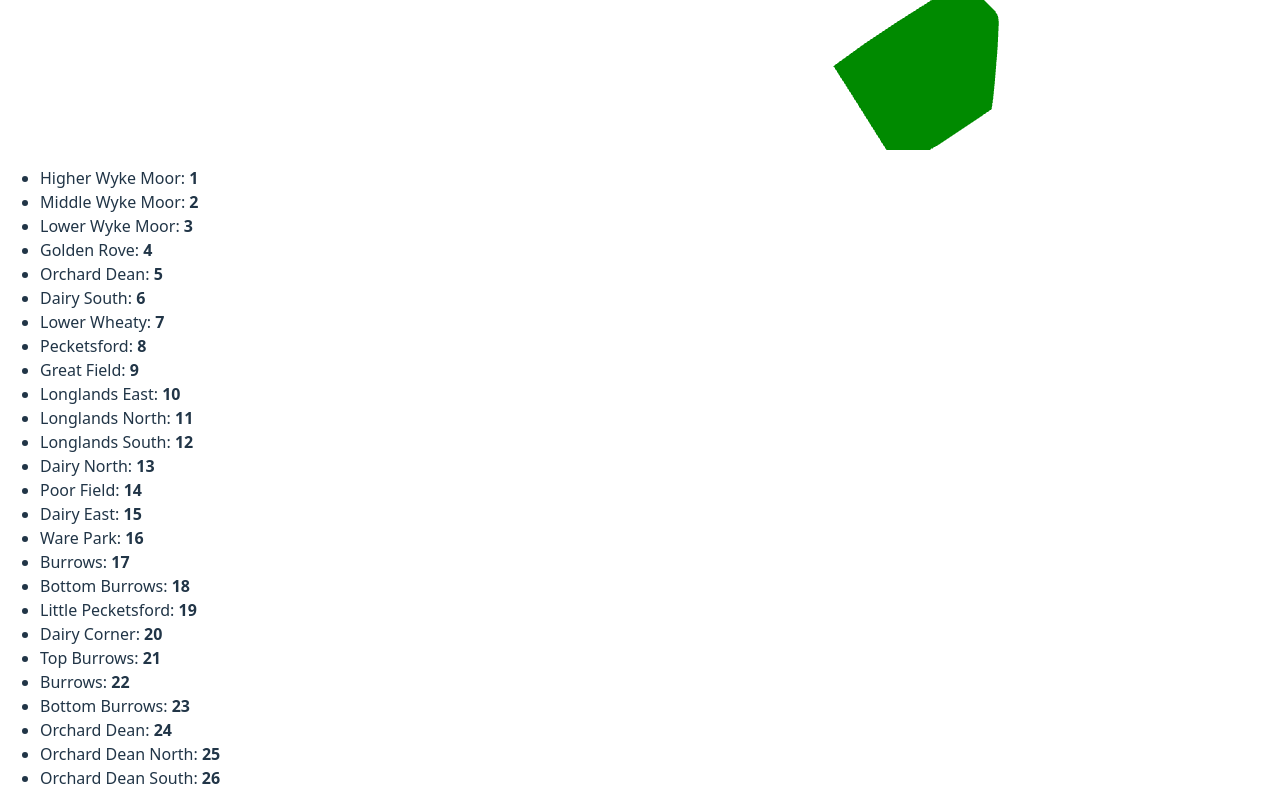
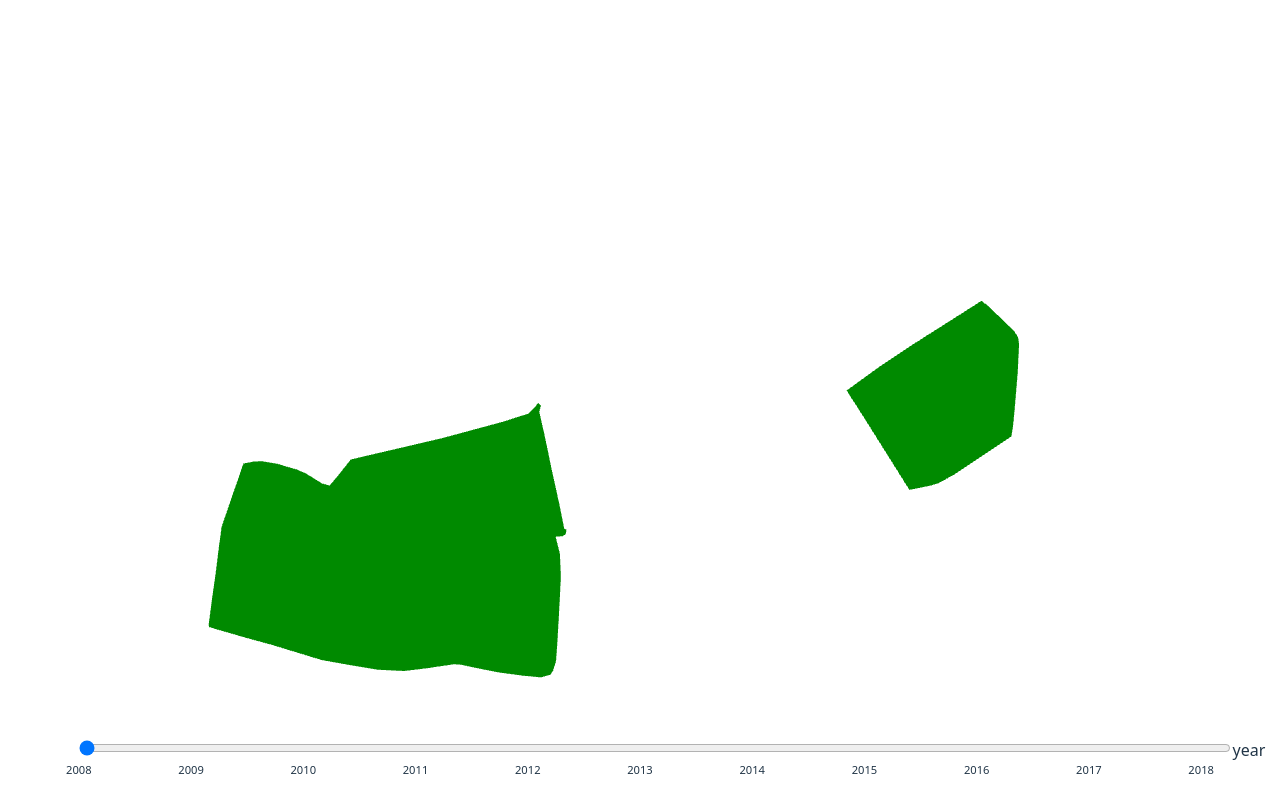
Before and after one commit to H0rseradish/north-wyke-project, a React (Vite) app: page / in a window 1280 px wide. Built offline with nearby package versions, Linux system fonts and the light colour scheme.

Commit message:
progress with fields and timeline

```diff
--- a/src/Experience.jsx
+++ b/src/Experience.jsx
@@ -1,11 +1,11 @@
-import Timeline from "./Timeline";
-import TextExplanation from "./TextExplanation";
-import Map3d from "./Map3d";
+import MakeField from "./MakeField";
+
 
 export default function Experience() {
     return (
         <>
-            <Timeline />
+            <MakeField field={ 6 } />
+            <MakeField field={ 4 } />
         </>
     )
 }
--- /dev/null
+++ b/src/MakeField.jsx
@@ -0,0 +1,54 @@
+
+import * as THREE from 'three';
+import { useGeojson } from './geojsonContext.js';
+
+
+//now -- try using props here... to make the selected field. But do I use index, or should I use the OBJECTID from the geojson - is that even doable? Try index first.
+
+export default function MakeField({ field }) {
+    // console.log(props)
+    // console.log(props.field)
+    console.log(field)
+
+    // because the coordinates are huuuuge:
+    const OFFSET_X = 265900;
+    const OFFSET_Z = 98200;
+
+    // the useContext hook in action!!!!:
+    const {geojsonData: fieldsData} = useGeojson();
+
+    // console.log(fieldsData);
+    // console.log(fieldsData[6].geometry.coordinates[0][0])
+
+    //should this code below below be in a function for any reason? or is that unnecessary complexity??
+
+    const fieldCoords = fieldsData[field].geometry.coordinates[0][0];
+
+    // console.log(fieldCoords);
+
+    const fieldShape = new THREE.Shape();
+
+    fieldCoords.forEach((coordinate, i) => {
+            // start point, as before in vanilla app:
+            if(i === 0) {
+                fieldShape.moveTo(coordinate[0] - OFFSET_X, coordinate[1] - OFFSET_Z);
+            } else {
+                // then draw the shape, (same as in vanilla app):
+                fieldShape.lineTo(coordinate[0] - OFFSET_X, coordinate[1] - OFFSET_Z);
+            }
+        })
+
+    // some random settings for now:
+    const extrudeSettings = {
+            steps: 3,
+            depth: 1,
+            bevelEnabled: true
+    }
+    // putting the scale on here is much better than messing with extreme values on the camera - which is what I was doing in the vanilla app:
+    return (
+            <mesh scale= { 0.01 }>
+                <extrudeGeometry args={ [ fieldShape,  extrudeSettings ] } />
+                <meshBasicMaterial color='green' />
+            </mesh>
+    )
+}
--- a/src/PetesApp.jsx
+++ b/src/PetesApp.jsx
@@ -83,7 +83,7 @@ export default function PetesApp() {
       <button onClick={handleClick}>2014</button>
       <button onClick={handleClick1}>2015</button>
       <button onClick={handleClick2}>2016</button>
-      {/* - set a fields property on Map that be the current STATE of fields:- based on which/whether button was clicked, with its setter function determinig the values*/}
+      {/* - set a fields property on Map that will be the current STATE of fields:- based on which/whether button was clicked, with its setter function determinig the values*/}
       <Map fields={fieldsState} />
     </div>
   );
--- a/src/Timeline.jsx
+++ b/src/Timeline.jsx
@@ -1,9 +1,50 @@
+import { useState } from "react";
+
+
 export default function Timeline() {
+
+    const [ currentYear, setCurrentYear ] = useState('2008')
+
+    //would need to fetch this from a json config?
+    const timelineValues = [2008, 2009, 2010, 2011, 2012, 2013, 2014, 2015, 2016, 2017, 2018, 2019, 2020, 2021, 2022, 2023, 2024, 2025];
+
+    //ohmigod this works: so now I need to pass current year to somewhere where something happens.
+    console.log(currentYear)
+
     return (
-        <div>
-            <input type="range" id="range" />
+        <form
+            style={ {
+            position: 'absolute',
+            bottom: 20,
+            width: '100%',
+            textAlign: 'center'
+            } }
+        >
+            <input
+                type="range"
+                id="range"
+                min="2008"
+                max="2018"
+                value={ currentYear }
+                onChange={(e) => setCurrentYear(e.target.value)}
+                // list={ timelineValues }
+
+            />
             <label htmlFor="range">year</label>
-        </div>
+            <datalist>
+            {/* need to loop through an array of values to make these from config file for reusability, */}
+                <option value='2008' label='2008'/>
+                <option value='2009' label='2009'/>
+                <option value='2010' label='2010'/>
+                <option value='2011' label='2011'/>
+                <option value='2012' label='2012'/>
+                <option value='2013' label='2013'/>
+                <option value='2014' label='2014'/>
+                <option value='2015' label='2015'/>
+                <option value='2016' label='2016'/>
+                <option value='2017' label='2017'/>
+                <option value='2018' label='2018'/>
+            </datalist>
+        </form>
     )
-
 }
--- a/src/index.jsx
+++ b/src/index.jsx
@@ -6,9 +6,9 @@ import { GeojsonProvider } from './geojsonProvider';
 
 
 import PetesApp from './PetesApp';
-
-import Fields from './Fields';
 import FieldsNames from './FieldsNames';
+import Experience from './Experience';
+import Timeline from './Timeline';
 
 
 const root = createRoot(document.querySelector('#root'));
@@ -18,12 +18,12 @@ root.render(
         <GeojsonProvider>
 
             <Canvas>
-                <Fields />
+                <Experience />
+            </Canvas>
 
-            </Canvas>
+            <Timeline />
             <FieldsNames />
             <PetesApp />
-
         </GeojsonProvider>
     </StrictMode>
 )
--- a/src/style.css
+++ b/src/style.css
@@ -18,6 +18,7 @@
     color: #213547;
     background-color: #ffffff;
   }
+}
 
 html,
 body,
@@ -26,9 +27,25 @@
   top: 0;
   left: 0;
   width: 100%;
-    /* height: 100%; */
+  height: 100%;
   /* prevent scroll: */
-    /* overflow: hidden; */
+  overflow: hidden;
+}
+
+datalist {
+  display: flex;
+  /* flex-direction: column; */
+  justify-content: space-between;
+  font-size: 0.7em;
+  /* text-align: center; */
+  /* writing-mode: vertical-lr; */
+  width: 90vw;
+  margin-left: 5vw;
+}
+
+input[type="range"] {
+  width: 90vw;
+  margin-left: 5vw;
 }
 
 /* a:hover {
@@ -37,4 +54,3 @@
 button {
   background-color: #f9f9f9;
 } */
-}
--- a/src/utils/geojsonLoader.js
+++ b/src/utils/geojsonLoader.js
@@ -1,6 +1,7 @@
 export async function geojsonLoad() {
+    // how to make the url part of a config...?
     const response = await fetch('./geojson/utm/fields-fenced-area.geojson');
     const result = await response.json();
-    console.log(result.features)
+    // console.log(result.features)
     return result.features;
 }
```
Also changed, not shown: src/Fields.jsx (+4 -3 lines), src/FieldsNames.jsx (+1 -15 lines). Lines whose indentation alone changed are shown as unchanged.
